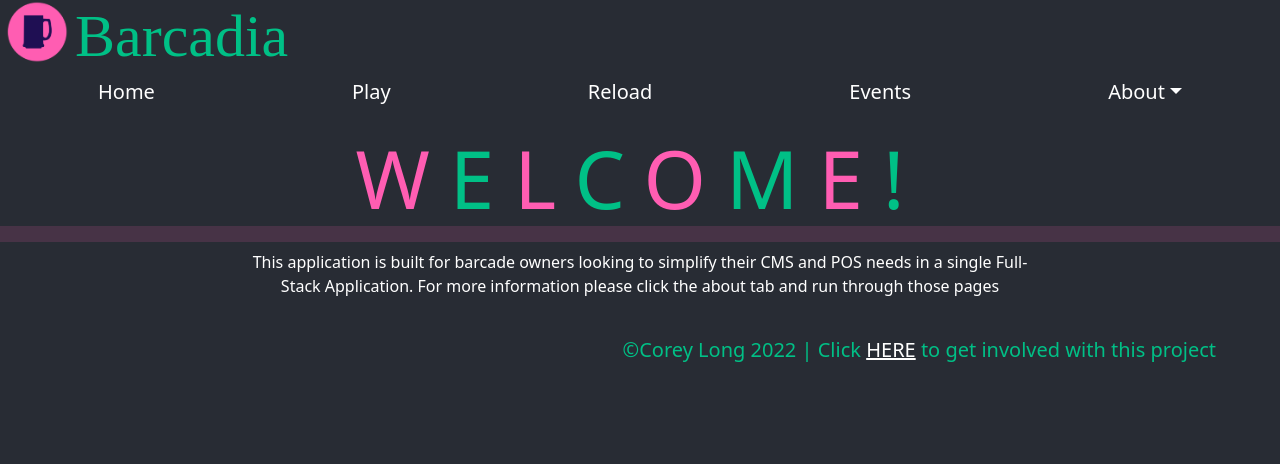
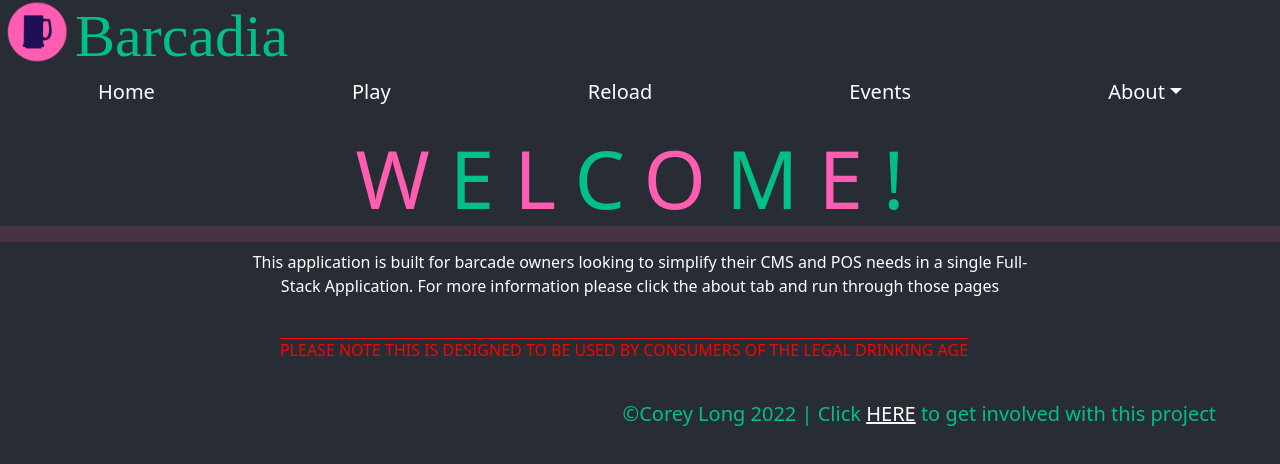
Before and after one commit to CoreyLongDev/BarCadia, a React (Create React App) app: page / in a window 1280 px wide. Shown: the top 464 px of the page. Built offline with nearby package versions, Linux system fonts and the light colour scheme.

Commit message:
welcome page good for phase 1

```diff
--- a/src/App.css
+++ b/src/App.css
@@ -20,6 +20,7 @@ display: inline;
   width: 80%;
   align-items: center !important;
   margin: auto;
+  padding-left: 3rem;
 }
 .card {
   margin: 10px 10px !important;
@@ -59,9 +60,10 @@ background-color: #ff5db125 !important
   display: flex;
   flex-direction: row;
   flex-wrap: wrap;
-  width: 100%;
+  width: 90%;
   align-items: center !important;
   margin: auto;
+  padding-left: 1.75rem;
 }
 .homerun {
   color:#FF5DB2;
@@ -81,5 +83,10 @@ background-color: #ff5db125 !important
   flex-wrap: wrap;
   padding-left: 15rem;
   padding-right: 15rem;
-
 }
+#WARNING {
+  text-align: center;
+  padding-right: 2rem;
+  color: red;
+  text-decoration: overline;
+}
--- a/src/Pages/Home.js
+++ b/src/Pages/Home.js
@@ -5,6 +5,8 @@ const Home = () => {
         <>
         <h1 className="homerun">W<span className="zebra">E</span>L<span className="zebra">C</span>O<span className="zebra">M</span>E<span className="zebra">!</span></h1>
         <p className="babble">This application is built for barcade owners looking to simplify their CMS and POS needs in a single Full-Stack Application. For more information please click the about tab and run through those pages</p>
+        <br />
+        <p id="WARNING">PLEASE NOTE THIS IS DESIGNED TO BE USED BY CONSUMERS OF THE LEGAL DRINKING AGE</p>
         </>
     )
 }
```
